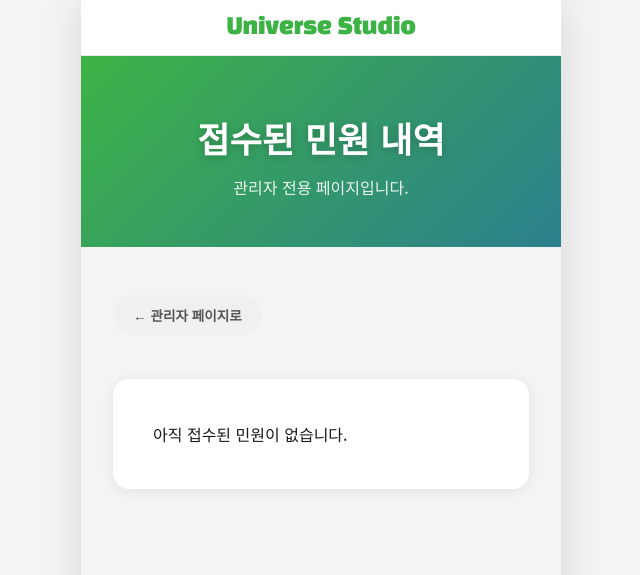
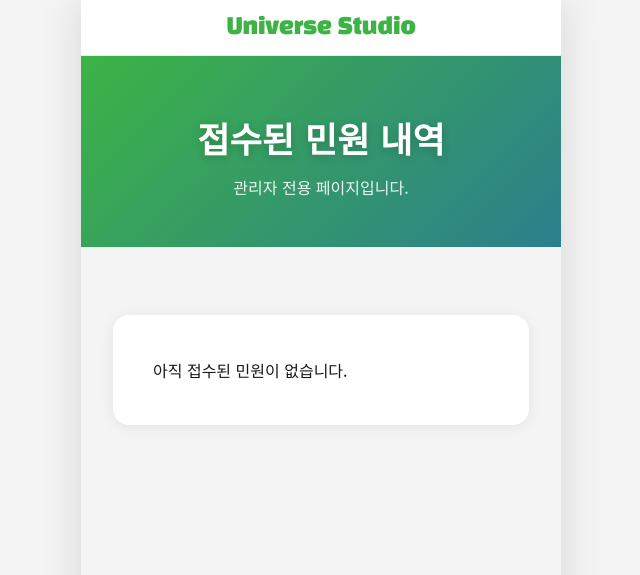
Before and after one commit to universestudio-koreanempire/universe-go, a Flask app: page /admin/complaints in a window 1280 px wide. Shown: the top 575 px of the page, without its empty margins (319-959 px from the left). Run offline with Flask 3, Linux system fonts and the light colour scheme; a user stored in the database is signed in; data that the repository does not hold is empty.

Commit message:
Update admin_complaints.html

```diff
--- a/mafia_integrated_V-app_modified/mafia_integrated V-app/mafia_integrated V-app/templates/admin_complaints.html
+++ b/mafia_integrated_V-app_modified/mafia_integrated V-app/mafia_integrated V-app/templates/admin_complaints.html
@@ -8,7 +8,6 @@
 
 <div class="content-page">
     <div style="margin-bottom:20px;">
-        <a href="{{ url_for('admin_users') }}" class="back-btn">← 관리자 페이지로</a>
     </div>
 
     {% if complaints %}
```
